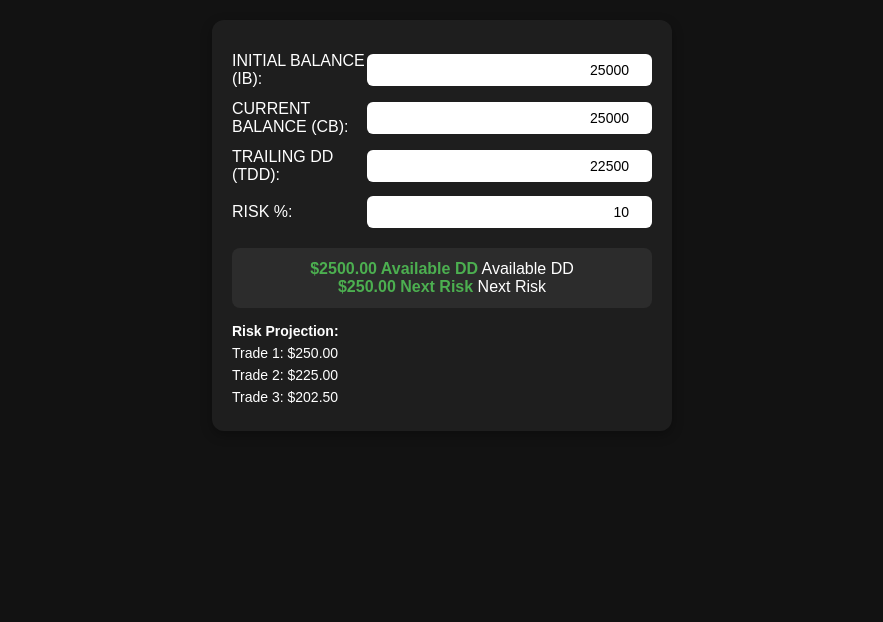
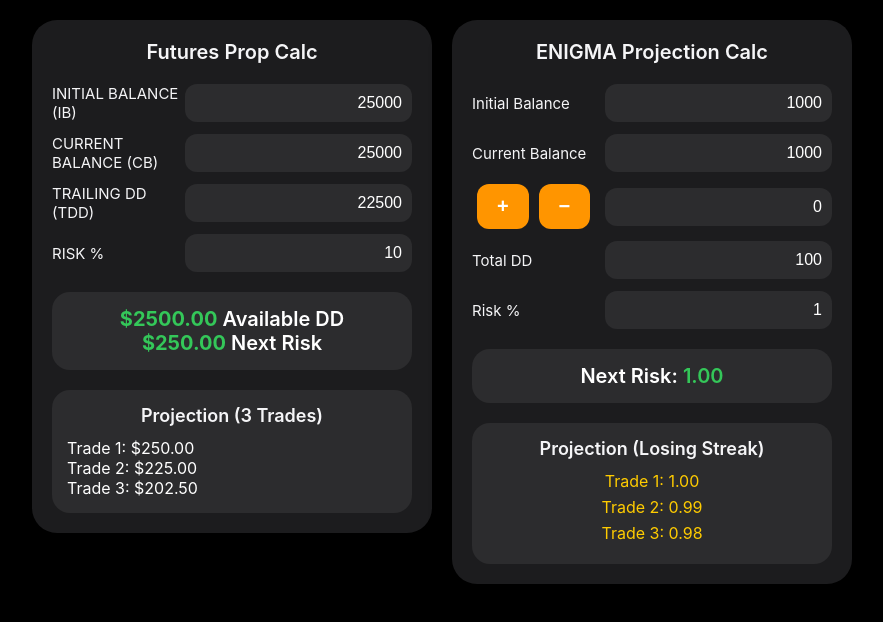
Before and after one commit to shaitrades/futures, a plain HTML site: page index.html in a window 1280 px wide. Shown: the whole page, without its empty margins (198-1081 px from the left). Drawn offline with Linux system fonts and the light colour scheme.

Commit message:
Update index.html

```diff
--- a/index.html
+++ b/index.html
@@ -3,78 +3,139 @@
 <head>
   <meta charset="UTF-8">
   <meta name="viewport" content="width=device-width, maximum-scale=1.0, user-scalable=no">
-  <title>Futures Prop Calculator</title>
+  <title>ENIGMA Dual Calculators</title>
   <style>
     body {
-      font-family: Arial, sans-serif;
+      font-family: -apple-system, BlinkMacSystemFont, "SF Pro Display", Arial, sans-serif;
       margin: 0;
       padding: 20px;
-      background: #121212;
-      color: white;
+      background: #000;
+      color: #fff;
+      display: flex;
+      justify-content: center;
+      align-items: flex-start;
+      gap: 20px;
+      flex-wrap: wrap;
     }
     .container {
-      max-width: 420px;
-      margin: auto;
+      width: 360px;
+      background: #1c1c1e;
+      border-radius: 25px;
       padding: 20px;
-      background: #1e1e1e;
-      border-radius: 12px;
-      box-shadow: 0 4px 12px rgba(0,0,0,0.3);
+      box-shadow: 0 8px 20px rgba(0,0,0,0.5);
+    }
+    .title {
+      text-align: center;
+      font-size: 20px;
+      font-weight: 600;
+      margin-bottom: 20px;
+      color: #f5f5f7;
     }
     .row {
       display: flex;
+      align-items: center;
       justify-content: space-between;
-      align-items: center;
       margin: 12px 0;
     }
-    .row label {
+    label {
+      font-size: 15px;
+      color: #f5f5f7;
       flex: 1;
     }
-    .row input {
-      flex: 2;
-      padding: 8px;
-      border-radius: 6px;
+    input {
+      flex: 1.2;
+      padding: 10px;
+      font-size: 16px;
       border: none;
-      font-size: 14px;
+      border-radius: 12px;
+      background: #2c2c2e;
+      color: #fff;
       text-align: right;
+      outline: none;
+      -moz-appearance: textfield;
     }
-    .output {
-      background: #2c2c2c;
-      padding: 12px;
-      border-radius: 8px;
+    input::-webkit-outer-spin-button,
+    input::-webkit-inner-spin-button {
+      -webkit-appearance: none;
+      margin: 0;
+    }
+    .adjust-row {
+      display: flex;
+      align-items: center;
+      justify-content: space-between;
+    }
+    .adjust-row button {
+      flex: 0.6;
+      margin: 0 5px;
+      height: 45px;
+      font-size: 20px;
+      font-weight: bold;
+      border: none;
+      border-radius: 12px;
+      background: #ff9500;
+      color: white;
+      cursor: pointer;
+      transition: 0.2s;
+    }
+    .adjust-row button:hover { opacity: 0.9; }
+    .adjust-row input {
+      flex: 1;
+      margin-left: 10px;
+    }
+    .result, .output {
       margin-top: 20px;
       text-align: center;
+      font-size: 20px;
+      font-weight: 600;
+      background: #2c2c2e;
+      padding: 15px;
+      border-radius: 18px;
+    }
+    .result span, .output strong {
+      color: #34c759;
+    }
+    .projection {
+      margin-top: 20px;
+      padding: 15px;
+      background: #2c2c2e;
+      border-radius: 18px;
+    }
+    .projection h3 {
+      text-align: center;
+      margin: 0 0 12px 0;
+      font-size: 18px;
+      font-weight: 600;
+      color: #f5f5f7;
+    }
+    .projection p {
+      margin: 6px 0;
       font-size: 16px;
-    }
-    .output strong {
-      color: #4caf50;
-    }
-    .projections {
-      margin-top: 15px;
-      text-align: left;
-      font-size: 14px;
-    }
-    .projections div {
-      margin: 6px 0;
+      text-align: center;
+      color: #ffcc00;
     }
   </style>
 </head>
 <body>
+
+  <!-- Futures Prop Calculator -->
   <div class="container">
+    <div class="title">Futures Prop Calc</div>
+
     <div class="row">
-      <label>INITIAL BALANCE (IB):</label>
+      <label>INITIAL BALANCE (IB)</label>
       <input type="number" id="ib" value="25000">
     </div>
     <div class="row">
-      <label>CURRENT BALANCE (CB):</label>
+      <label>CURRENT BALANCE (CB)</label>
       <input type="number" id="cb" value="25000">
     </div>
     <div class="row">
-      <label>TRAILING DD (TDD):</label>
+      <label>TRAILING DD (TDD)</label>
       <input type="number" id="tdd" value="22500">
     </div>
     <div class="row">
-      <label>RISK %:</label>
-      <input type="number" id="riskPercent" value="10">
+      <label>RISK %</label>
+      <input type="number" id="riskPercent1" value="10">
     </div>
 
     <div class="output">
@@ -82,57 +143,112 @@
       <div><strong id="nextRisk">$0</strong> Next Risk</div>
     </div>
 
-    <div class="projections">
-      <div><strong>Risk Projection:</strong></div>
+    <div class="projection">
+      <h3>Projection (3 Trades)</h3>
       <div>Trade 1: <span id="trade1">$0</span></div>
       <div>Trade 2: <span id="trade2">$0</span></div>
       <div>Trade 3: <span id="trade3">$0</span></div>
     </div>
   </div>
 
+  <!-- ENIGMA Projection Calculator -->
+  <div class="container">
+    <div class="title">ENIGMA Projection Calc</div>
+
+    <div class="row">
+      <label>Initial Balance</label>
+      <input type="number" id="initialBalance" value="1000">
+    </div>
+    <div class="row">
+      <label>Current Balance</label>
+      <input type="number" id="currentBalance" value="1000">
+    </div>
+    <div class="row adjust-row">
+      <button onclick="adjustBalance(true)">+</button>
+      <button onclick="adjustBalance(false)">−</button>
+      <input type="number" id="adjustAmount" value="0">
+    </div>
+    <div class="row">
+      <label>Total DD</label>
+      <input type="number" id="totalDD" value="100">
+    </div>
+    <div class="row">
+      <label>Risk %</label>
+      <input type="number" id="riskPercent2" value="1">
+    </div>
+
+    <div class="result">
+      Next Risk: <span id="nextRisk2">0</span>
+    </div>
+
+    <div class="projection">
+      <h3>Projection (Losing Streak)</h3>
+      <div id="projectionList"></div>
+    </div>
+  </div>
+
   <script>
-    const ib = document.getElementById("ib");
-    const cb = document.getElementById("cb");
-    const tdd = document.getElementById("tdd");
-    const riskPercent = document.getElementById("riskPercent");
-    const ddBuffer = document.getElementById("ddBuffer");
-    const nextRisk = document.getElementById("nextRisk");
-    const trade1 = document.getElementById("trade1");
-    const trade2 = document.getElementById("trade2");
-    const trade3 = document.getElementById("trade3");
+    // --- Futures Prop Calculator Logic ---
+    function updateFuturesCalc() {
+      let cbVal = parseFloat(document.getElementById("cb").value) || 0;
+      let tddVal = parseFloat(document.getElementById("tdd").value) || 0;
+      let riskVal = parseFloat(document.getElementById("riskPercent1").value) / 100 || 0;
 
-    function updateCalc() {
-      let cbVal = parseFloat(cb.value) || 0;
-      let tddVal = parseFloat(tdd.value) || 0;
-      let riskVal = parseFloat(riskPercent.value) / 100 || 0;
-
-      // Remaining buffer = CB – TDD
       let buffer = cbVal - tddVal;
       if (buffer < 0) buffer = 0;
 
-      // Next risk = risk % of remaining buffer
       let riskAmt = buffer * riskVal;
 
-      // Risk projection for 3 trades
       let proj1 = riskAmt;
       let proj2 = (buffer - proj1) * riskVal;
       if (proj2 < 0) proj2 = 0;
       let proj3 = (buffer - proj1 - proj2) * riskVal;
       if (proj3 < 0) proj3 = 0;
 
-      // Update UI
-      ddBuffer.textContent = `$${buffer.toFixed(2)} Available DD`;
-      nextRisk.textContent = `$${riskAmt.toFixed(2)} Next Risk`;
-      trade1.textContent = `$${proj1.toFixed(2)}`;
-      trade2.textContent = `$${proj2.toFixed(2)}`;
-      trade3.textContent = `$${proj3.toFixed(2)}`;
+      document.getElementById("ddBuffer").textContent = `$${buffer.toFixed(2)}`;
+      document.getElementById("nextRisk").textContent = `$${riskAmt.toFixed(2)}`;
+      document.getElementById("trade1").textContent = `$${proj1.toFixed(2)}`;
+      document.getElementById("trade2").textContent = `$${proj2.toFixed(2)}`;
+      document.getElementById("trade3").textContent = `$${proj3.toFixed(2)}`;
+    }
+    ["ib","cb","tdd","riskPercent1"].forEach(id => {
+      document.getElementById(id).addEventListener("input", updateFuturesCalc);
+    });
+    updateFuturesCalc();
+
+    // --- ENIGMA Projection Calculator Logic ---
+    function adjustBalance(add) {
+      let amt = parseFloat(document.getElementById("adjustAmount").value) || 0;
+      let cb = parseFloat(document.getElementById("currentBalance").value) || 0;
+      document.getElementById("currentBalance").value = add ? cb + amt : cb - amt;
+      updateEnigmaProjection();
     }
 
-    [ib, cb, tdd, riskPercent].forEach(input => {
-      input.addEventListener("input", updateCalc);
-    });
+    function updateEnigmaProjection() {
+      let ib = parseFloat(document.getElementById("initialBalance").value) || 0;
+      let cb = parseFloat(document.getElementById("currentBalance").value) || 0;
+      let tdd = parseFloat(document.getElementById("totalDD").value) || 0;
+      let riskPct = parseFloat(document.getElementById("riskPercent2").value) / 100 || 0;
 
-    updateCalc();
+      let usedDD = Math.max(ib - cb, 0);
+      let remainingDD = Math.max(tdd - usedDD, 0);
+      let nextRisk = remainingDD * riskPct;
+
+      document.getElementById("nextRisk2").innerText = nextRisk.toFixed(2);
+
+      let projectionHTML = "";
+      let tempRemainingDD = remainingDD;
+      for (let i = 1; i <= 3; i++) {
+        let projRisk = tempRemainingDD * riskPct;
+        if (projRisk <= 0) break;
+        projectionHTML += `<p>Trade ${i}: ${projRisk.toFixed(2)}</p>`;
+        tempRemainingDD -= projRisk;
+      }
+      document.getElementById("projectionList").innerHTML = projectionHTML;
+    }
+    document.querySelectorAll("#initialBalance, #currentBalance, #totalDD, #riskPercent2")
+      .forEach(input => input.addEventListener("input", updateEnigmaProjection));
+    updateEnigmaProjection();
   </script>
 </body>
 </html>
```
